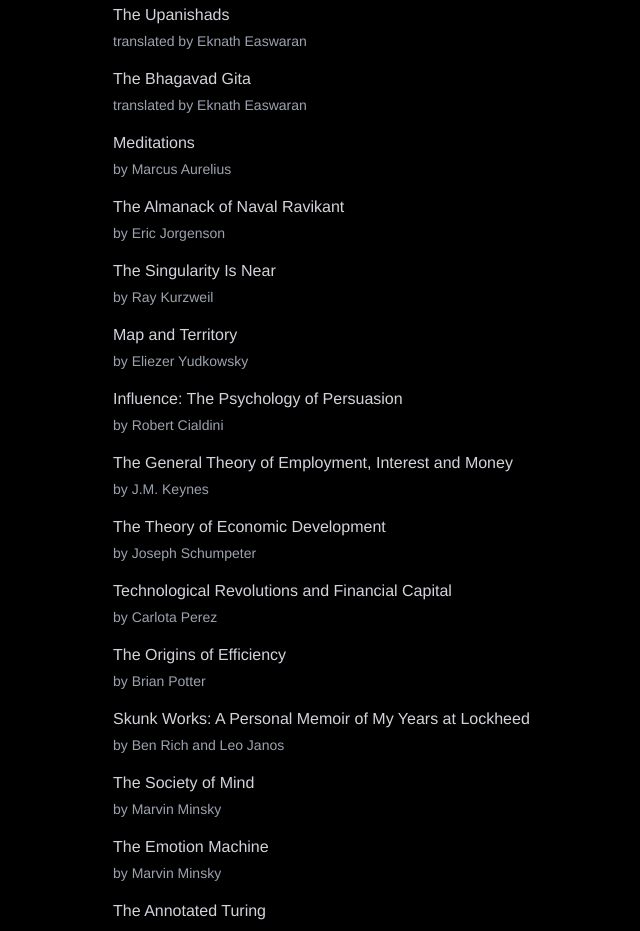
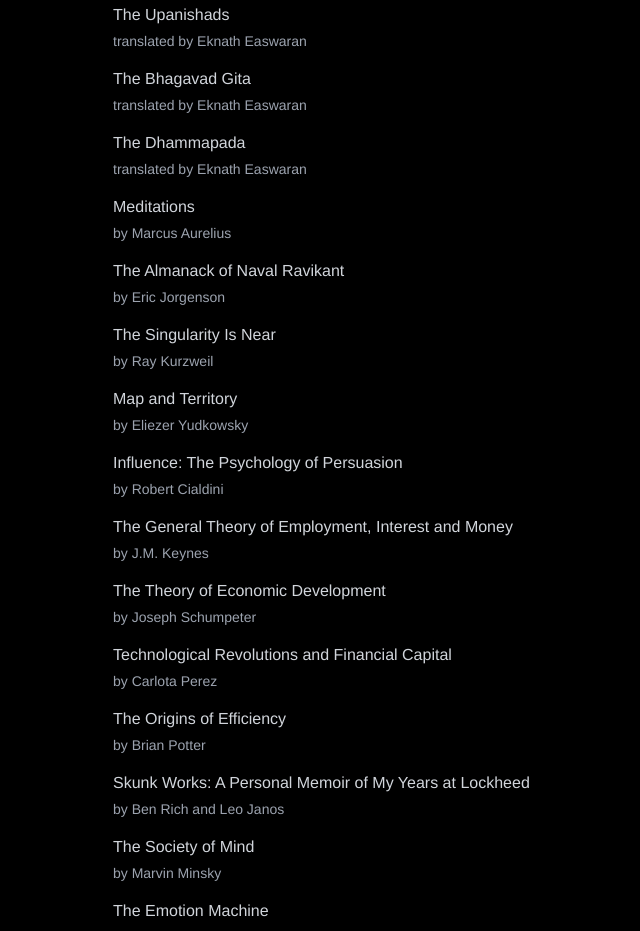
Before and after one commit to apandy02/apandy02.github.io, a plain HTML site: page bookshelf.html in a window 1280 px wide. Shown: the part 1637-2568 px from the top of the page, without its empty margins (99-739 px from the left). Drawn offline with nearby package versions, Linux system fonts and the light colour scheme.

Commit message:
updated bookshelf

```diff
--- a/bookshelf.html
+++ b/bookshelf.html
@@ -144,6 +144,10 @@
                     <p class="text-sm text-gray-400 mt-1">translated by Eknath Easwaran</p>
                 </li>
                 <li>
+                    <p>The Dhammapada</p>
+                    <p class="text-sm text-gray-400 mt-1">translated by Eknath Easwaran</p>
+                </li>
+                <li>
                     <p>Meditations</p>
                     <p class="text-sm text-gray-400 mt-1">by Marcus Aurelius</p>
                 </li>
```
